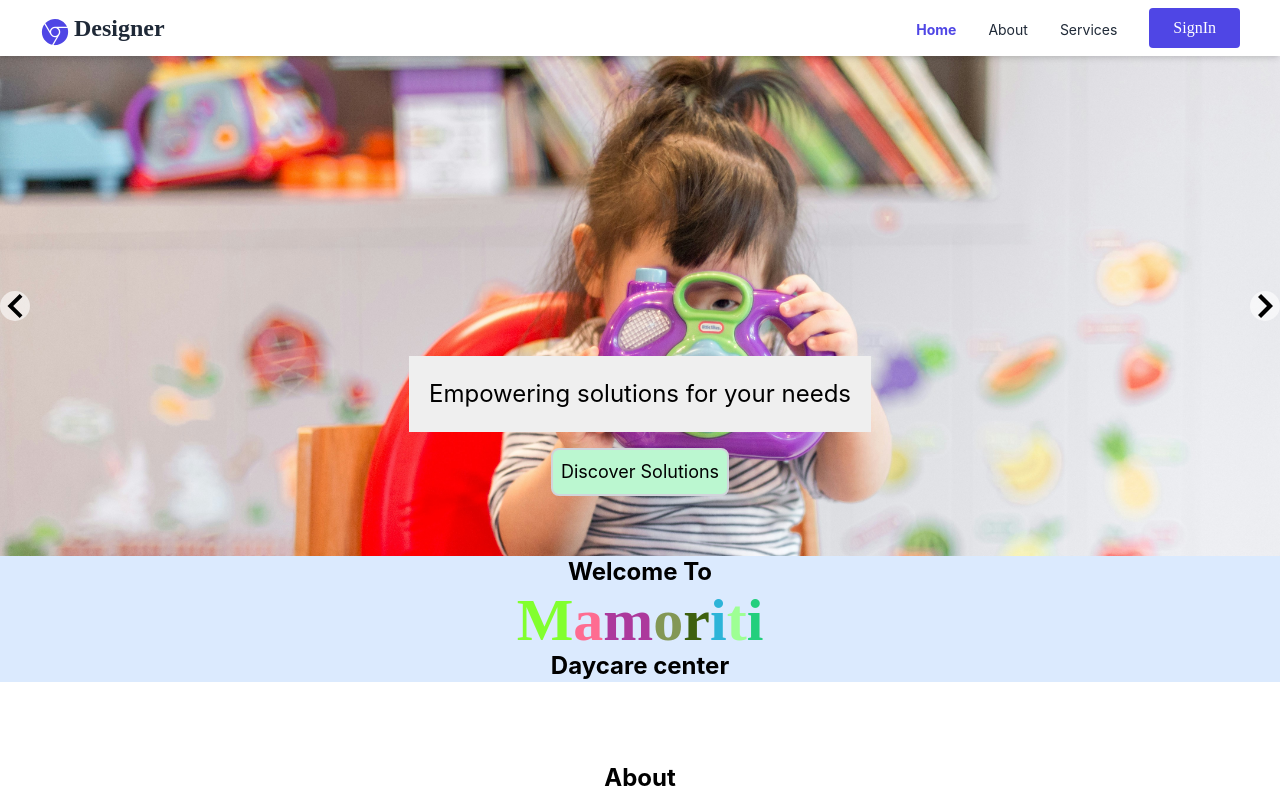
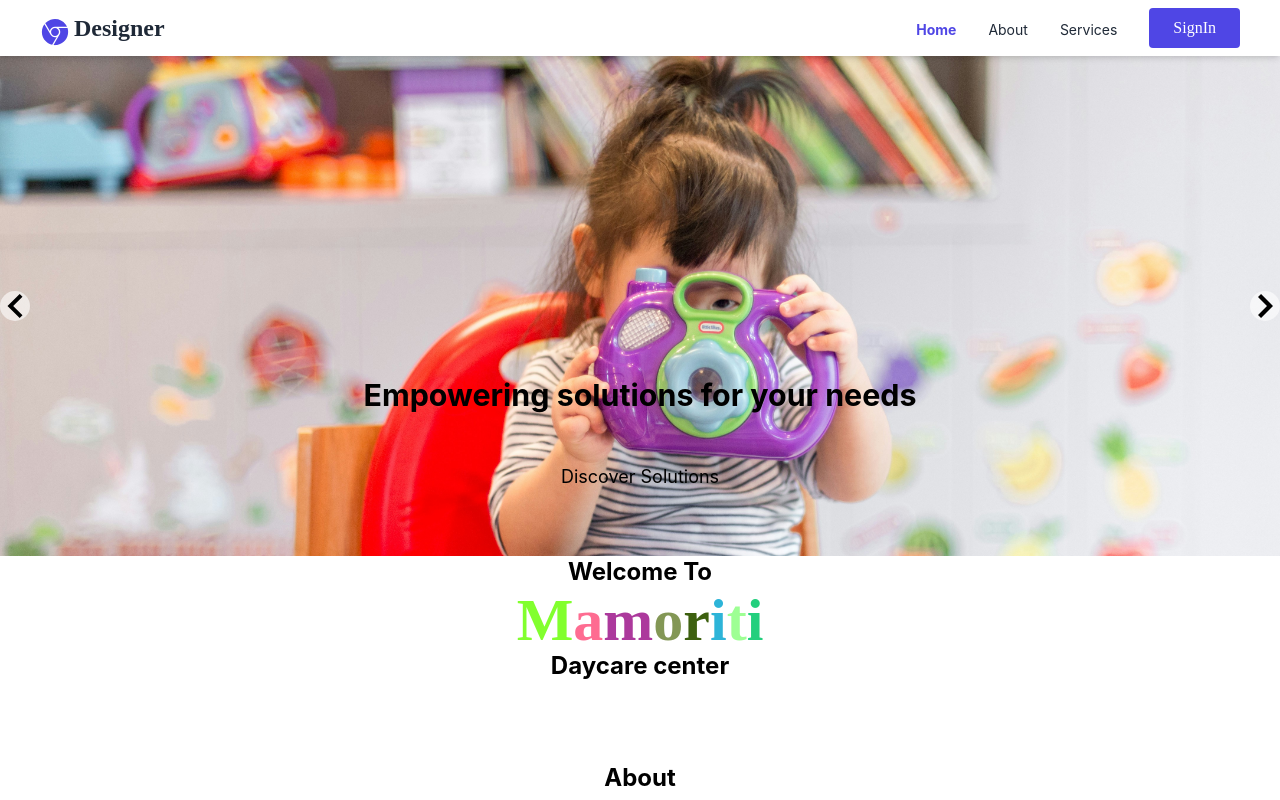
Before and after one commit to LesegoLSG/DayCare-Web, a React (Create React App) app in the folder FrontEnd/: page / in a window 1280 px wide. Shown: the top 800 px of the page. Built offline with nearby package versions, Linux system fonts and the light colour scheme; grey boxes are pictures that could not be loaded.

Commit message:
Modified the buttons and it's associated texts

```diff
--- a/FrontEnd/src/Components/Hero/Hero.js
+++ b/FrontEnd/src/Components/Hero/Hero.js
@@ -1,5 +1,7 @@
 import React, { useRef } from 'react';
 import { Slide } from 'react-slideshow-image';
+import { IoLogoFacebook, IoLogoWhatsapp, IoLogoInstagram } from "react-icons/io5";
+import { MdOutlineMailOutline } from "react-icons/md";
 import 'react-slideshow-image/dist/styles.css';
 import Image1 from '../../Assets/Image1.jpg';
 import Image2 from '../../Assets/Image2.jpg';
@@ -9,10 +11,11 @@ import './Hero.css';
 
 const spanStyle = {
     padding: '20px',
-    background: '#efefef',
-    color: '#000000',
+    background: 'transparent',
+    color: 'black',
     marginTop: '16rem',
-    fontSize: '1.5rem'
+    fontSize: '1.9rem',
+    fontWeight: 'bold'
 }
 
 const divStyle = {
@@ -84,7 +87,7 @@ const Hero = () => {
         }
     }
     return (
-        <section id="home" className="bg-blue-100 w-full h-auto pt-14">
+        <section id="home" className="bg-secondary w-full h-auto pt-14">
             <div className="slide-container" style={{ overflowX: 'hidden', WebkitOverflowScrolling: 'touch' }}>
                 <Slide autoplay={true} duration={5000} ref={slideRef} >
                     {slideImages.map((slideImage, index) => (
@@ -92,7 +95,7 @@ const Hero = () => {
                             <div style={{ ...divStyle, 'backgroundImage': `url(${slideImage.url})` }}>
                                 <span style={spanStyle}>{slideImage.caption}</span>
                                 <button
-                                    className="bg-green-200 relative m-4 p-2 text-lg text-black rounded-lg border-solid border-2 border-gray-300 "
+                                    className=" relative m-4 p-2 text-lg  "
                                     onClick={() => scrollToSection(slideImage.sectionId)}
                                 >
                                     {slideImage.buttonName}
@@ -113,7 +116,11 @@ const Hero = () => {
                 </h1>
 
                 <h1 className="font-bold text-2xl">Daycare center</h1>
+
+
+
             </div>
+
 
         </section>
     )
```
